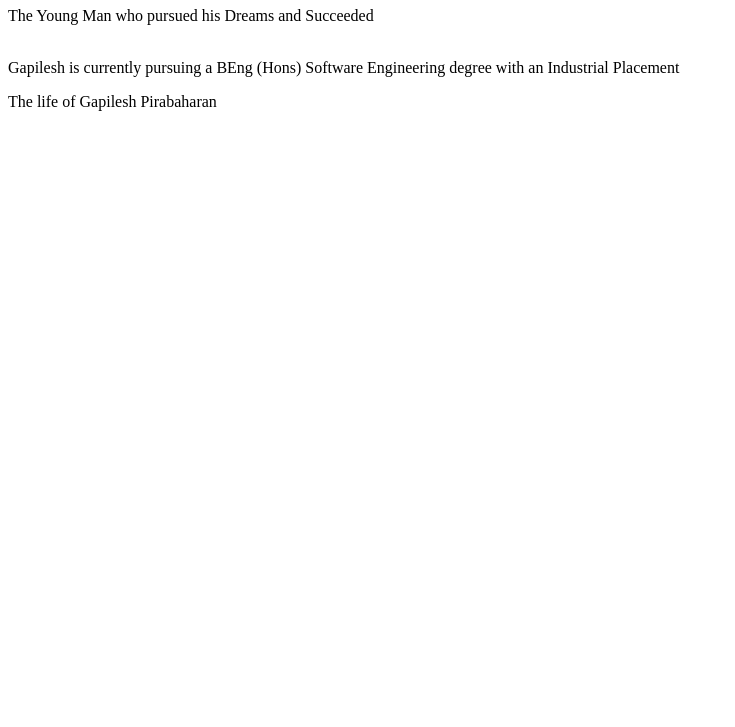
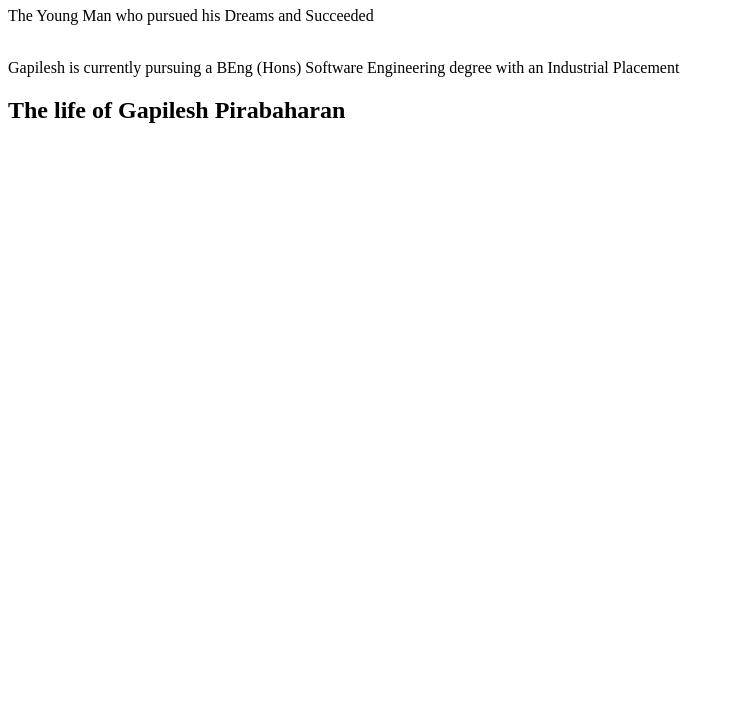
Before and after one commit to Gapilesh/Tribute_Page_FCC, a plain HTML site: page index.html in a window 1280 px wide. Shown: the part 73-800 px from the top of the page, without its empty margins (0-735 px from the left). Drawn offline with Linux system fonts and the light colour scheme.

Commit message:
content heading

```diff
--- a/index.html
+++ b/index.html
@@ -10,7 +10,7 @@
         <img id="image">
         <figcaption id="img-caption">Gapilesh is currently pursuing a BEng (Hons) Software Engineering degree with an Industrial Placement </figcaption>
       </div>
-      <p id="tribute-info">The life of Gapilesh Pirabaharan</p>
+      <h2 id="tribute-info">The life of Gapilesh Pirabaharan</h2>
     </main>
   </body>
 </html>
```
